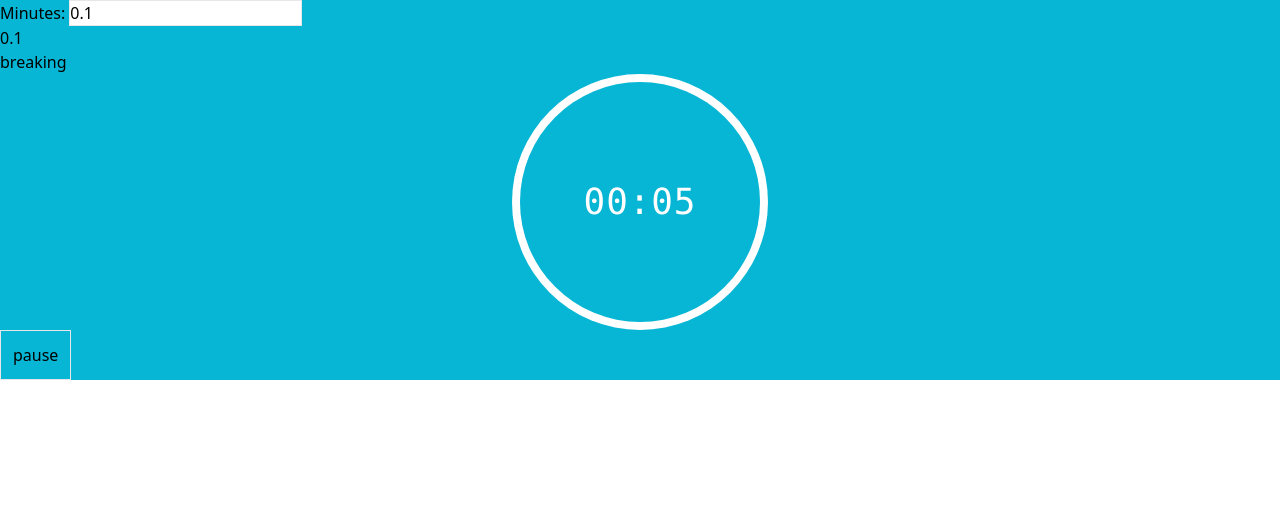
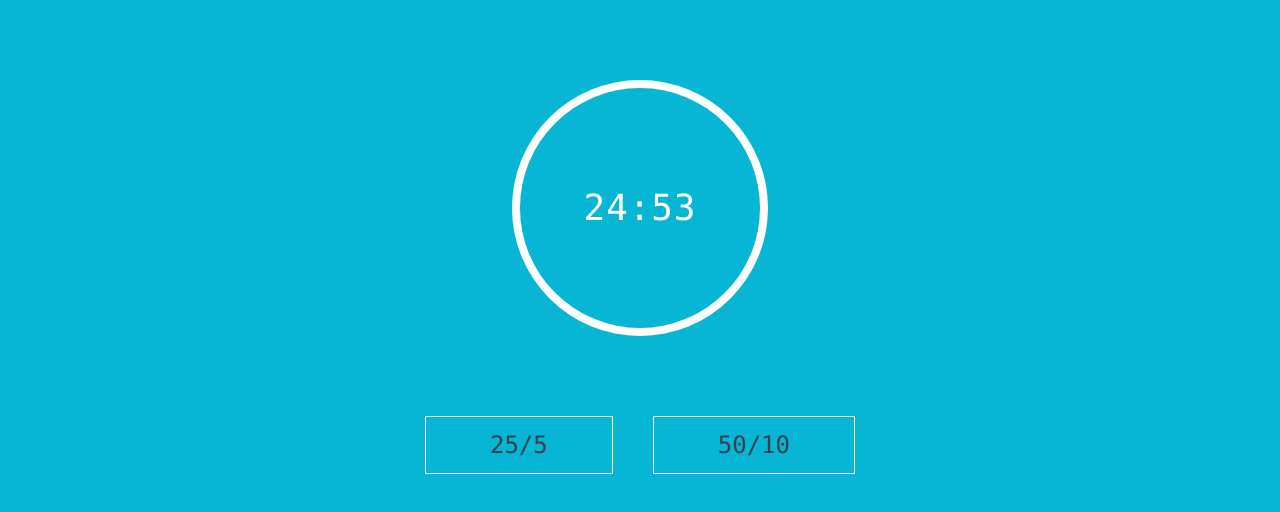
Before and after one commit to bangnokia/pomodoro, a React (Create React App) app: page / in a window 1280 px wide. Shown: the top 512 px of the page. Built offline with nearby package versions, Linux system fonts and the light colour scheme.

Commit message:
work in progress

```diff
--- a/src/App.js
+++ b/src/App.js
@@ -2,8 +2,8 @@ import { useState, useEffect } from 'react';
 import useInterval from './hooks/useInterval';
 
 function App() {
-  const workingMinutes = 0.05;
-  const relaxingMinutes = 0.1;
+  const [workingMinutes, setWorkingMinutes] = useState(25);
+  const [relaxingMinutes, setRelaxingMinutes] = useState(5);
   const [minutes, setMinutes] = useState(workingMinutes);
   const [status, setStatus] = useState('working');
 
@@ -12,19 +12,38 @@ function App() {
     setMinutes(workingMinutes);
   }
 
- function drinkBeer() {
+  function drinkBeer() {
     setStatus('breaking');
     setMinutes(relaxingMinutes);
   }
 
+  function normalMode() {
+    setWorkingMinutes(25);
+    setRelaxingMinutes(5);
+    setMinutes(25);
+    setStatus('working');
+  }
+
+  function hardMode() {
+    setWorkingMinutes(50);
+    setRelaxingMinutes(10);
+    setMinutes(50);
+    setStatus('working');
+  }
+
   return (
-    <div className="App bg-cyan-500">
-      <div className="container">
-        Minutes: <input type="number" className="border" value={minutes}
-          onChange={(e) => setMinutes(e.target.value)} />
-        <div>{minutes}</div>
-        <div>{status}</div>
+    <div className="w-full h-ful min-h-screen bg-cyan-500">
+      <div className="container mx-auto pt-20">
         <Clock minutes={minutes} status={status} work={work} relax={drinkBeer} />
+
+        <div className="block mt-20">
+          <div className="flex w-full justify-center space-x-10">
+            <div onClick={normalMode}
+              className="cursor-pointer border px-16 text-2xl text-gray-700 font-mono py-3 border-white transition hover:bg-white">25/5</div>
+            <div onClick={hardMode}
+              className="cursor-pointer border px-16 text-2xl text-gray-700 font-mono py-3 border-white transition hover:bg-white">50/10</div>
+          </div>
+        </div>
       </div>
     </div>
   );
@@ -37,8 +56,6 @@ function Clock({ minutes, status, work, relax }) {
   useEffect(() => {
     setSeconds(minutes * 60);
   }, [minutes, status]);
-
-  console.log(seconds);
 
   useInterval(() => {
     setSeconds(seconds - 1)
@@ -79,10 +96,6 @@ function Clock({ minutes, status, work, relax }) {
         </div>
 
       </div>
-      <button type="button" className="border p-3"
-        onClick={() => setRunning(!running)}>
-        {running ? 'pause' : 'start'}
-      </button>
     </div>
   );
 }
```
